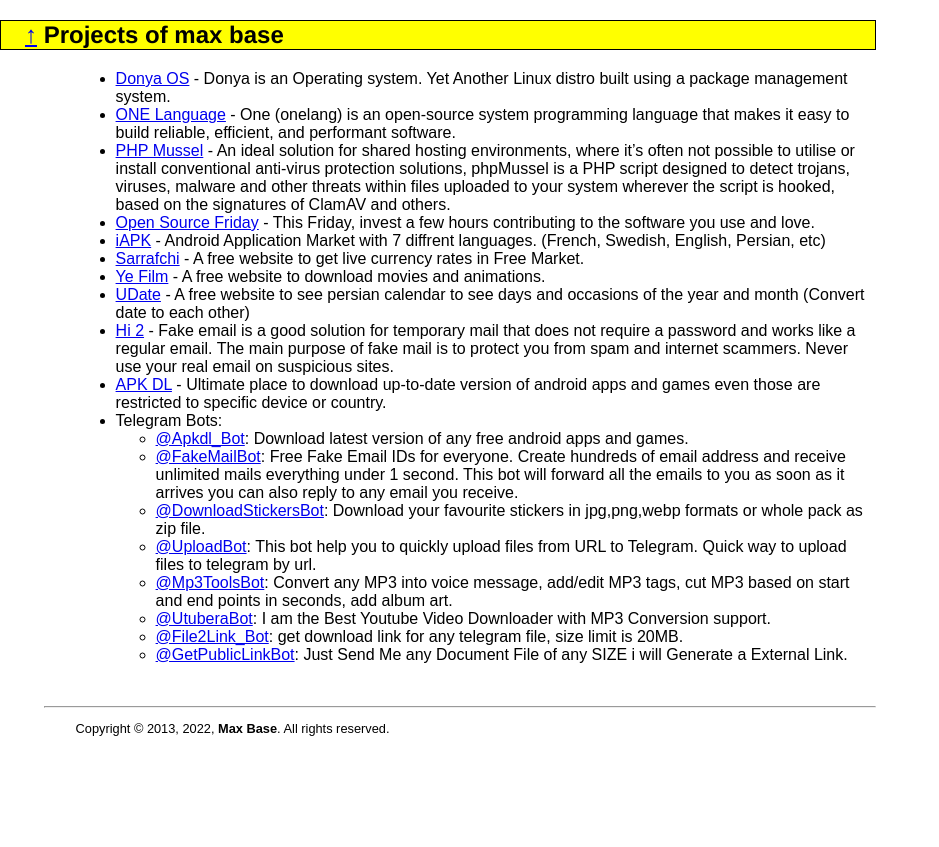
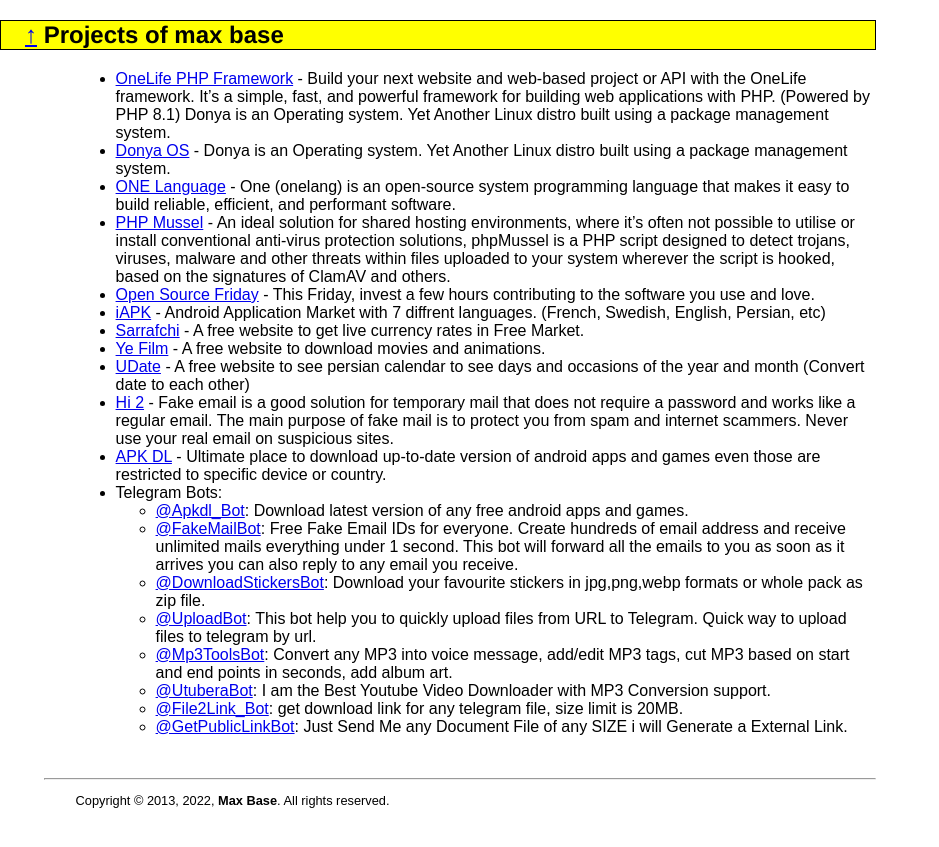
Before and after one commit to BaseMax/Max, a Jekyll site: the page built from project.md, in a window 1280 px wide. Shown: the top 847 px of the page, without its empty margins (0-939 px from the left). Built offline with Jekyll 4.4.1, drawn with Linux system fonts in a browser that asks for light colours.

Commit message:
add onelife

```diff
--- a/_includes/_sections/projects.md
+++ b/_includes/_sections/projects.md
@@ -1,3 +1,5 @@
+*   [OneLife PHP Framework](https://basemax.github.io/MyMoDocs/) - Build your next website and web-based project or API with the OneLife framework. It's a simple, fast, and powerful framework for building web applications with PHP. (Powered by PHP 8.1)
+Donya is an Operating system. Yet Another Linux distro built using a package management system.
 *   [Donya OS](https://github.com/DonyaOS/) - Donya is an Operating system. Yet Another Linux distro built using a package management system.
 *   [ONE Language](https://github.com/One-Language/) - One (onelang) is an open-source system programming language that makes it easy to build reliable, efficient, and performant software.
 *   [PHP Mussel](https://phpmussel.github.io/) - An ideal solution for shared hosting environments, where it's often not possible to utilise or install conventional anti-virus protection solutions, phpMussel is a PHP script designed to detect trojans, viruses, malware and other threats within files uploaded to your system wherever the script is hooked, based on the signatures of ClamAV and others.
```
